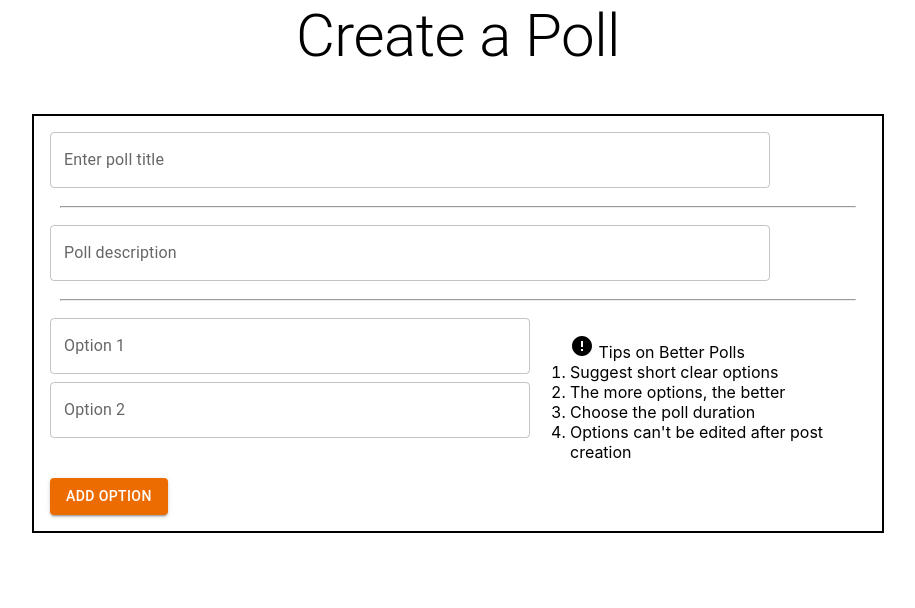
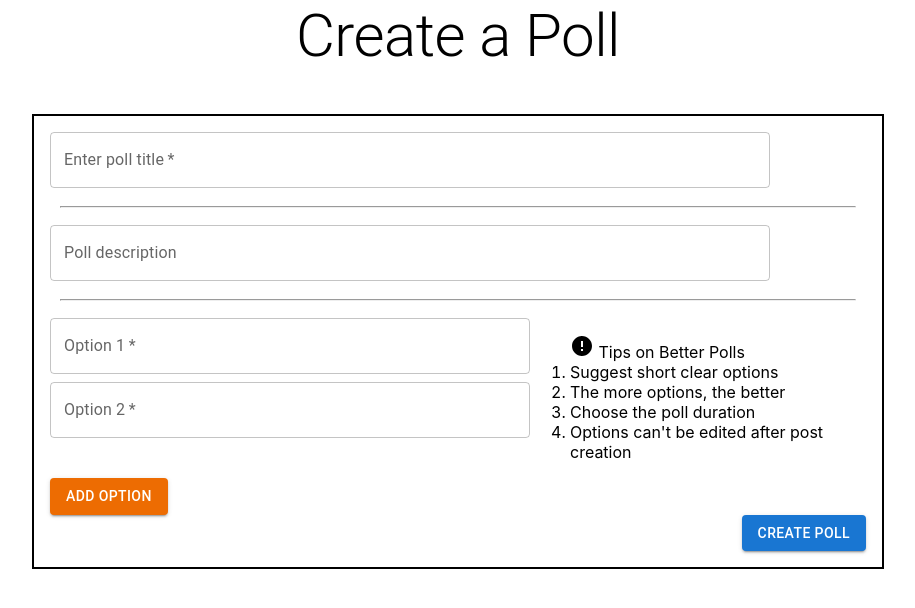
Before and after one commit to kartik7120/Survey-App, a React (Create React App) app: page /poll in a window 1280 px wide. Shown: the top 608 px of the page, without its empty margins (182-1097 px from the left). Built offline with nearby package versions, Linux system fonts and the light colour scheme.

Commit message:
Added state to the title feild in create poll page

```diff
--- a/src/components/Option.jsx
+++ b/src/components/Option.jsx
@@ -14,6 +14,7 @@ function Option(props) {
           label={`Option ${props.optionNo}`}
           sx={{ marginBottom: "0.5em", width: "30em", alignSelf: "flex-start" }}
           className={"option-text-feild"}
+          required
         ></TextField>
         {props.optionNo > 2 ? (
           <IconButton
--- a/src/components/Poll.jsx
+++ b/src/components/Poll.jsx
@@ -6,6 +6,22 @@ import React from "react";
 
 function Poll(props) {
   const [state, setState] = React.useState(2);
+  const [formState, setFormState] = React.useState({
+    title: "",
+    description: "",
+    options: [],
+  });
+
+  function handleChangeTitle(e) {
+    const titleFeild = e.target;
+    const titleFeildValue = titleFeild.value;
+    setFormState(function (oldFormState) {
+      return {
+        ...oldFormState,
+        title: titleFeildValue,
+      };
+    });
+  }
 
   function handleClick(e) {
     if (state < 6) setState((oldState) => oldState + 1);
@@ -25,9 +41,12 @@ function Poll(props) {
         Create a Poll
       </Typography>
       <Container maxWidth="md">
-        <form action="/poll/create">
+        <form action="/poll/create" method="post">
           <div className="poll--create">
-            <Title />
+            <Title
+              formState={formState}
+              handleChangeTitle={handleChangeTitle}
+            />
             <Divider orientation="vertical" flexItem>
               <hr />
             </Divider>
@@ -36,13 +55,15 @@ function Poll(props) {
               <hr />
             </Divider>
             <OptionsColumn optionCount={state} deleteOption={deleteOption} />
+            <Button variant="contained" color="warning" onClick={handleClick}>
+              Add Option
+            </Button>
             <Button
               variant="contained"
-              color="warning"
+              sx={{ alignSelf: "flex-end" }}
               type="submit"
-              onClick={handleClick}
             >
-              Add Option
+              Create poll
             </Button>
           </div>
         </form>
--- a/src/components/Title.jsx
+++ b/src/components/Title.jsx
@@ -8,6 +8,9 @@ function Title(props) {
       sx={{ width: "45em", fontSize: "1em" }}
       id={"pollTitle"}
       label={"Enter poll title"}
+      required
+      value={props.formState.title}
+      onChange={props.handleChangeTitle}
     />
   );
 }
```
